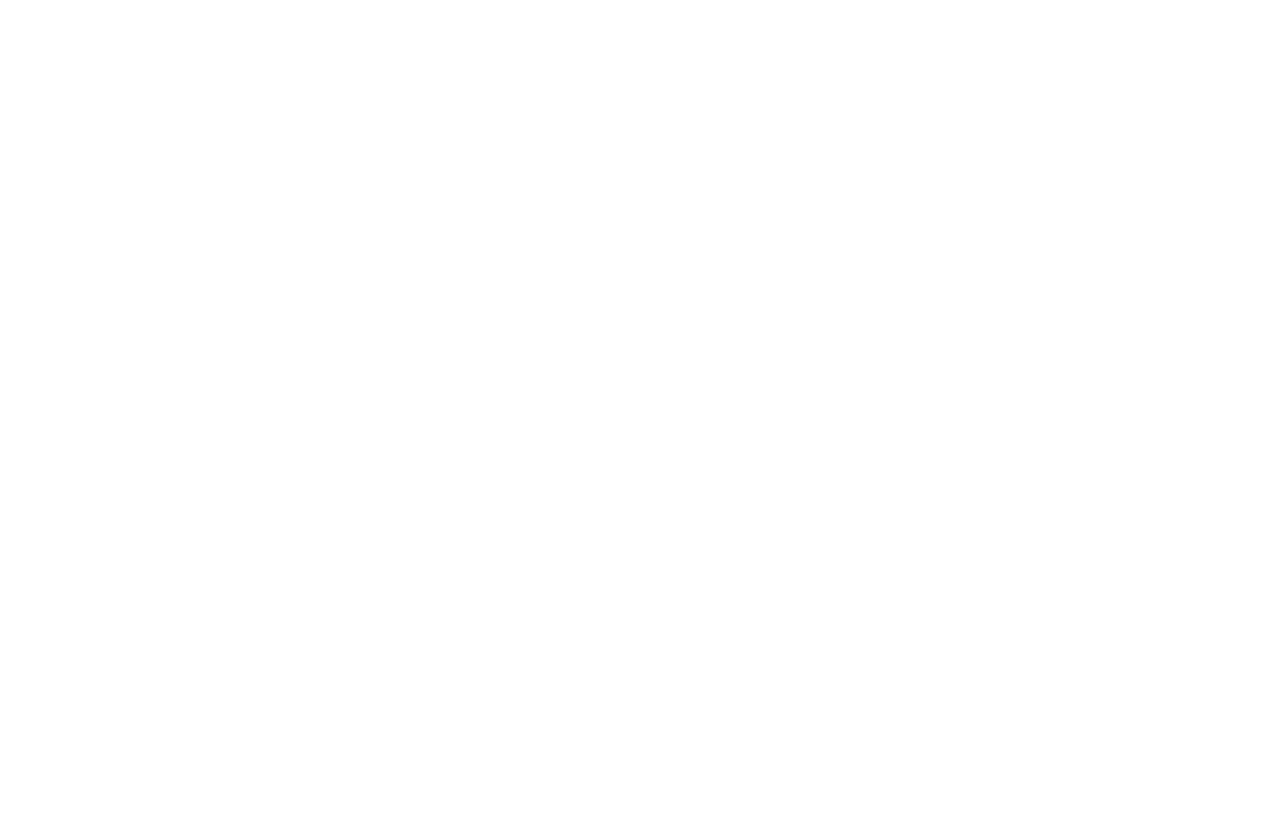
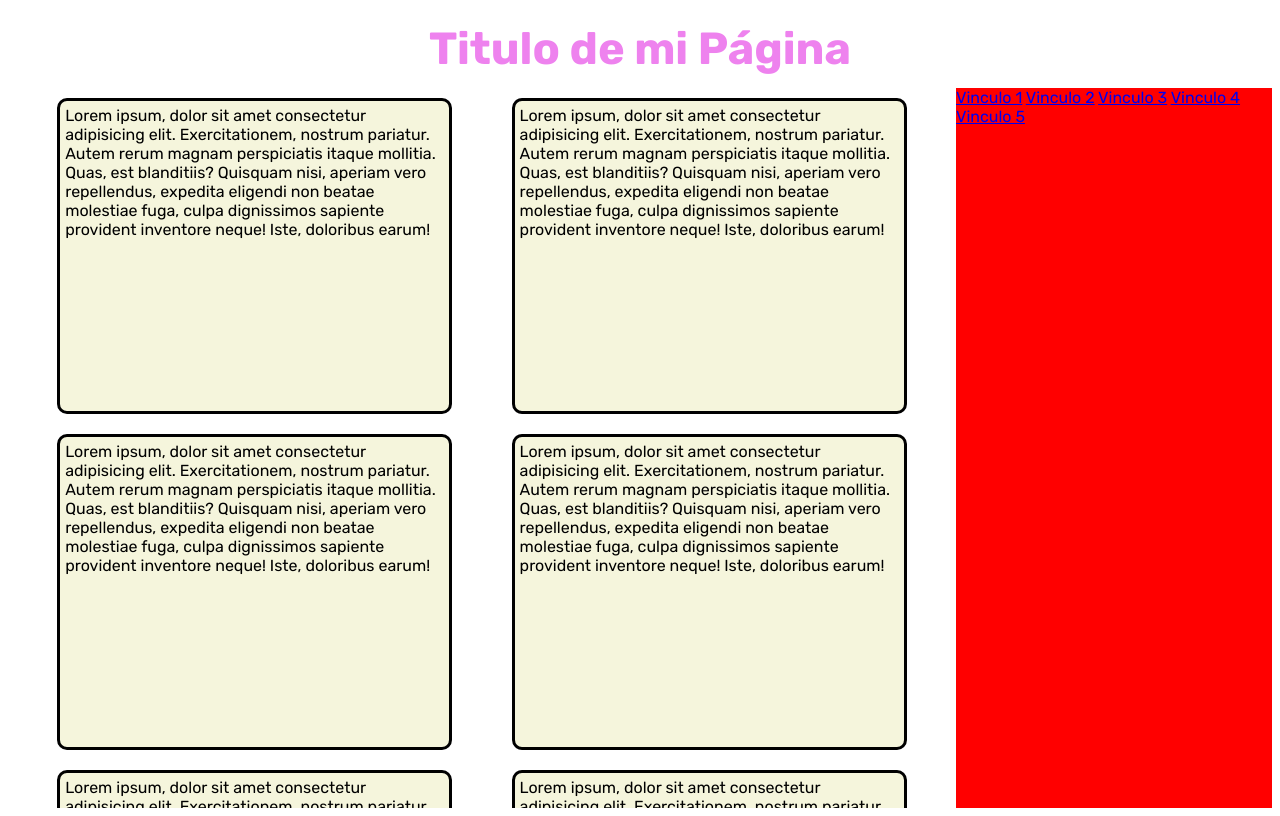
Before and after one commit to MarcoARamirezS/1-git-inicio, a plain HTML site: page index.html in a window 1280 px wide. Drawn offline with Linux system fonts and the light colour scheme.

Commit message:
agregamos poco css y mas

```diff
--- /dev/null
+++ b/css/misestilos.css
@@ -0,0 +1,61 @@
+body {
+    font-family: 'Rubik', sans-serif;
+}
+
+.contenedor {
+    width: 100%;
+    height: 100vh;
+    margin: 0;
+    padding: 0;
+}
+
+.titulo {
+    font-size: 45px;
+    color: violet;
+    font-weight: 700;
+}
+
+.encabezado {
+    width: 100%;
+    height: 80px;
+    display: flex;
+    align-items: center;
+    justify-content: center;
+}
+
+.informacion {
+    width: 100%;
+    height: calc(100vh - 80px);
+    display: flex;
+}
+
+.articulos {
+    width: 75%;
+    height: 100%;
+    display: flex;
+    flex-direction: row;
+    flex-wrap: wrap;
+    justify-content: space-evenly;
+    overflow-y: scroll;
+}
+
+.menu {
+    width: 25%;
+    height: 100%;
+    background: red;
+}
+
+.nota {
+    width: 40%;
+    height: 300px;
+    background: beige;
+    margin: 10px;
+    border-color: black;
+    border-style: solid;
+    border-radius: 10px;
+    padding: 5px;
+}
+
+.nota:hover {
+    background: rgb(246, 246, 135);
+}
--- a/index.html
+++ b/index.html
@@ -4,10 +4,49 @@
   <meta charset="UTF-8">
   <meta name="viewport" content="width=device-width, initial-scale=1.0">
   <!-- CSS, Font, Iconos -->
+  <link rel="preconnect" href="https://fonts.googleapis.com">
+  <link rel="preconnect" href="https://fonts.gstatic.com" crossorigin>
+  <link href="https://fonts.googleapis.com/css2?family=Rubik:ital,wght@0,300;0,400;0,500;0,600;0,700;0,800;0,900;1,300;1,400;1,500;1,600;1,700;1,800;1,900&display=swap" rel="stylesheet">
+  <link rel="stylesheet" href="./css/misestilos.css">
 	<title>1 - Inicio - Git 😎</title>
 </head>
 <body>
-
+  <div class="contenedor">
+    <div class="encabezado">
+      <span class="titulo">
+        Titulo de mi Página
+      </span>
+    </div>
+    <div class="informacion">
+      <div class="articulos">
+        <div class="nota">
+          Lorem ipsum, dolor sit amet consectetur adipisicing elit. Exercitationem, nostrum pariatur. Autem rerum magnam perspiciatis itaque mollitia. Quas, est blanditiis? Quisquam nisi, aperiam vero repellendus, expedita eligendi non beatae molestiae fuga, culpa dignissimos sapiente provident inventore neque! Iste, doloribus earum!
+        </div>
+        <div class="nota">
+          Lorem ipsum, dolor sit amet consectetur adipisicing elit. Exercitationem, nostrum pariatur. Autem rerum magnam perspiciatis itaque mollitia. Quas, est blanditiis? Quisquam nisi, aperiam vero repellendus, expedita eligendi non beatae molestiae fuga, culpa dignissimos sapiente provident inventore neque! Iste, doloribus earum!
+        </div>
+        <div class="nota">
+          Lorem ipsum, dolor sit amet consectetur adipisicing elit. Exercitationem, nostrum pariatur. Autem rerum magnam perspiciatis itaque mollitia. Quas, est blanditiis? Quisquam nisi, aperiam vero repellendus, expedita eligendi non beatae molestiae fuga, culpa dignissimos sapiente provident inventore neque! Iste, doloribus earum!
+        </div>
+        <div class="nota">
+          Lorem ipsum, dolor sit amet consectetur adipisicing elit. Exercitationem, nostrum pariatur. Autem rerum magnam perspiciatis itaque mollitia. Quas, est blanditiis? Quisquam nisi, aperiam vero repellendus, expedita eligendi non beatae molestiae fuga, culpa dignissimos sapiente provident inventore neque! Iste, doloribus earum!
+        </div>
+        <div class="nota">
+          Lorem ipsum, dolor sit amet consectetur adipisicing elit. Exercitationem, nostrum pariatur. Autem rerum magnam perspiciatis itaque mollitia. Quas, est blanditiis? Quisquam nisi, aperiam vero repellendus, expedita eligendi non beatae molestiae fuga, culpa dignissimos sapiente provident inventore neque! Iste, doloribus earum!
+        </div>
+        <div class="nota">
+          Lorem ipsum, dolor sit amet consectetur adipisicing elit. Exercitationem, nostrum pariatur. Autem rerum magnam perspiciatis itaque mollitia. Quas, est blanditiis? Quisquam nisi, aperiam vero repellendus, expedita eligendi non beatae molestiae fuga, culpa dignissimos sapiente provident inventore neque! Iste, doloribus earum!
+        </div>
+      </div>
+      <div class="menu">
+        <a href="#" class="btnVinculo">Vinculo 1</a>
+        <a href="#" class="btnVinculo">Vinculo 2</a>
+        <a href="#" class="btnVinculo">Vinculo 3</a>
+        <a href="#" class="btnVinculo">Vinculo 4</a>
+        <a href="#" class="btnVinculo">Vinculo 5</a>
+      </div>
+    </div>
+  </div>
 	<!-- Acceso a JS -->
 </body>
 </html>
```
